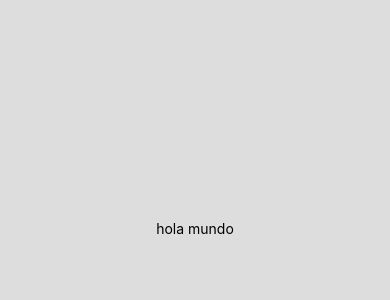
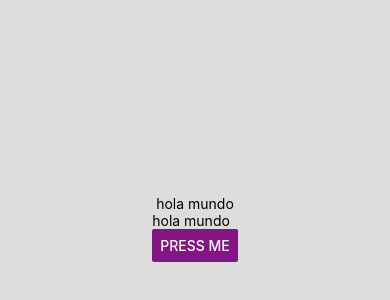
Before and after one commit to joytan12/proyecto34, a React Native app: screen / in a window 390 px wide. Shown: the part 194-494 px from the top of the page. Built offline with nearby package versions, Linux system fonts and the light colour scheme.

Commit message:
fixiado error con las multiples pestañas

```diff
--- a/App.js
+++ b/App.js
@@ -8,7 +8,7 @@ export default function app() {
   return (
     <View style={styles.container}>
       <Text>hola mundo</Text>
-        {/* <Main /> */}
+      <Main />
       <StatusBar style="auto"/>
     </View>
   );
--- a/src/components/Main.jsx
+++ b/src/components/Main.jsx
@@ -1,12 +1,21 @@
 import React from 'react'
-import { StatusBar } from 'expo-status-bar'
 import { StyleSheet, Text, View, Button, Alert} from 'react-native'
 
 const Main = () => {
   return (
-    <View style={styles.container}>
+    <View>
       <Text>hola mundo</Text>
-      <StatusBar style="auto" />
+      {/*con button tiene un nivel de personalisacion bastante bajo  */}
+      <Button
+        onPress={() => Alert.alert('porfa lee el manga;(')}
+        title="press me"
+        color="#841584"
+      />
+       {/*el touchableOpacitY permite etiquetas de style lo cual brindo una mayor personalisacion*/}
+      {/* <TouchableOpacity style={styles.button} onPress={() => Alert.alert('porfa lee el manga;(')}>
+        <Text>Press Here</Text>
+      </TouchableOpacity> */}
+      {/* <StatusBar style="auto" /> */}
     </View>
   );
 }
```
Also changed, not shown: src/components/grabadora.jsx (added). Lines whose indentation alone changed are shown as unchanged.
